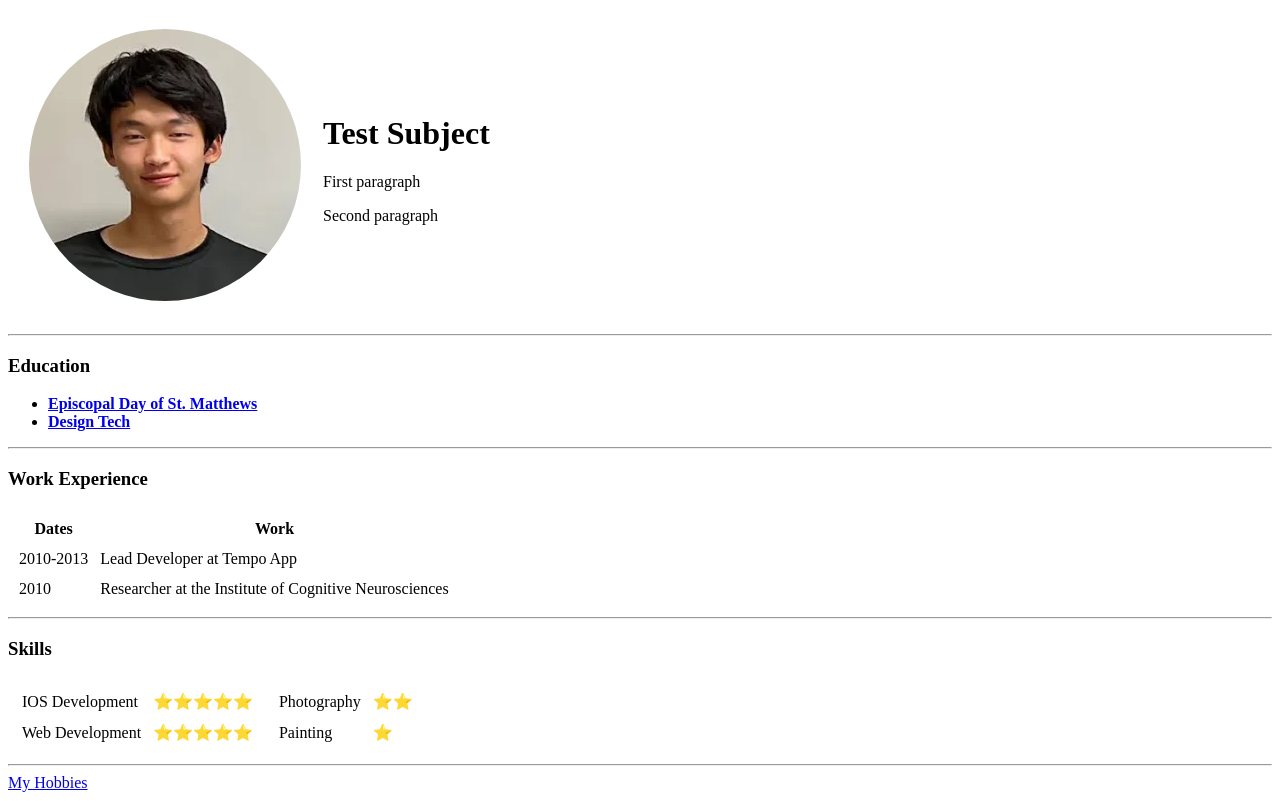
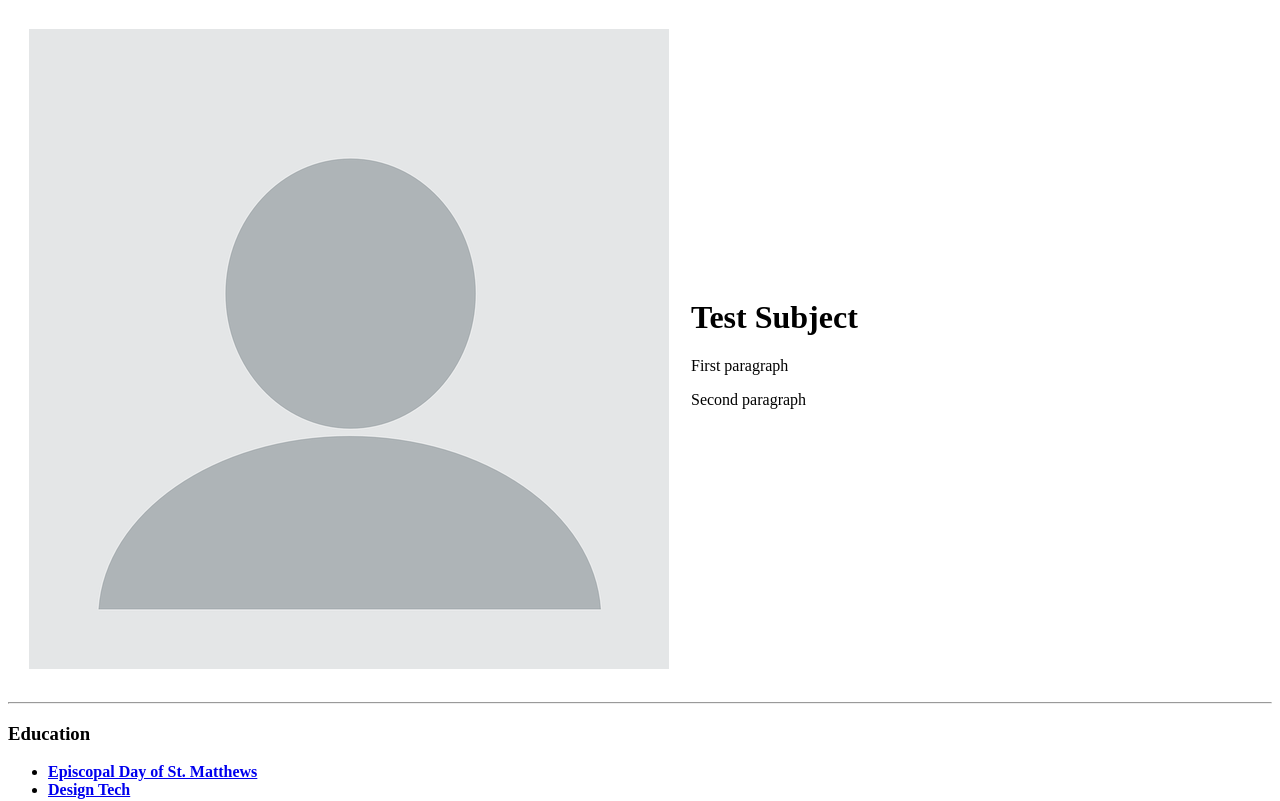
Before and after one commit to yamatooo0/cv, a plain HTML site: page index.html in a window 1280 px wide. Shown: the top 801 px of the page. Drawn offline with Linux system fonts and the light colour scheme.

Commit message:
Update index.html

```diff
--- a/index.html
+++ b/index.html
@@ -9,7 +9,7 @@
 <body>
   <table cellspacing="20">
     <tr>
-      <td><img src="images/Screen Shot 2022-06-09 at 12.22.00 PM-modified.png" alt="Test Subject's profile picture"></td>
+      <td><img src="imagess/blank-profile-picture-973460_640.png" alt="Test Subject's profile picture"></td>
       <td>  <h1> Test Subject </h1>
         <p> First paragraph </p>
         <p> Second paragraph </p></td>
```
